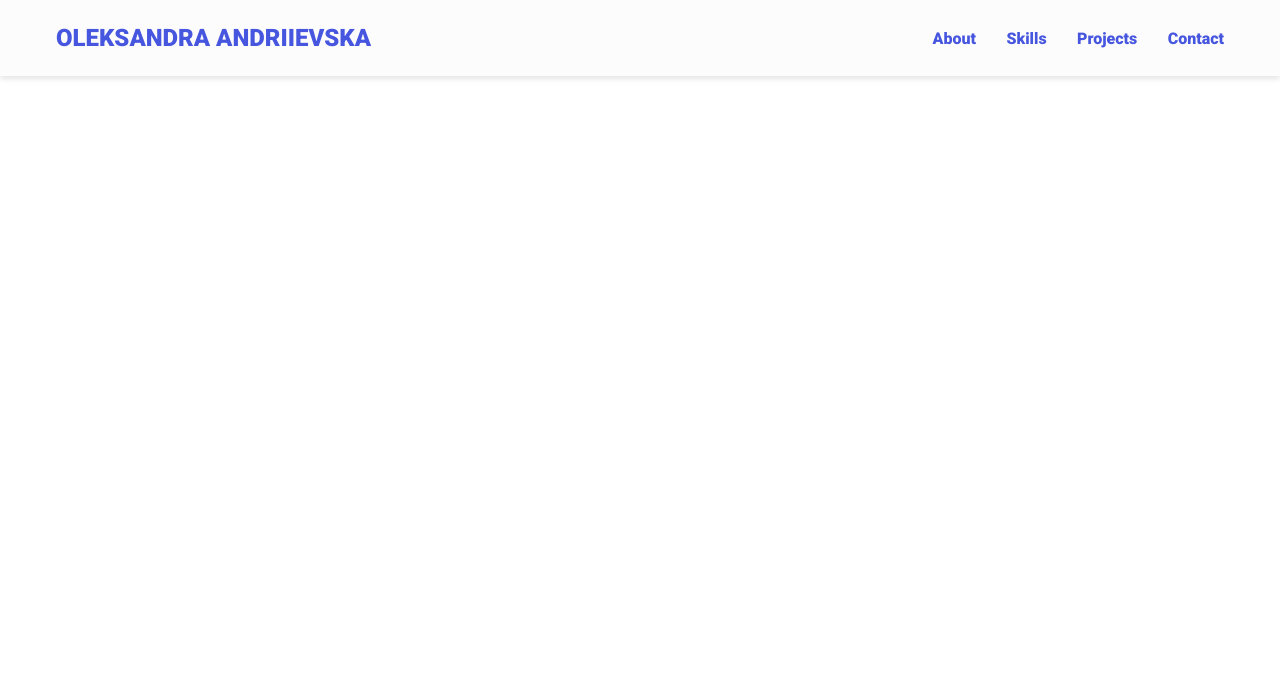
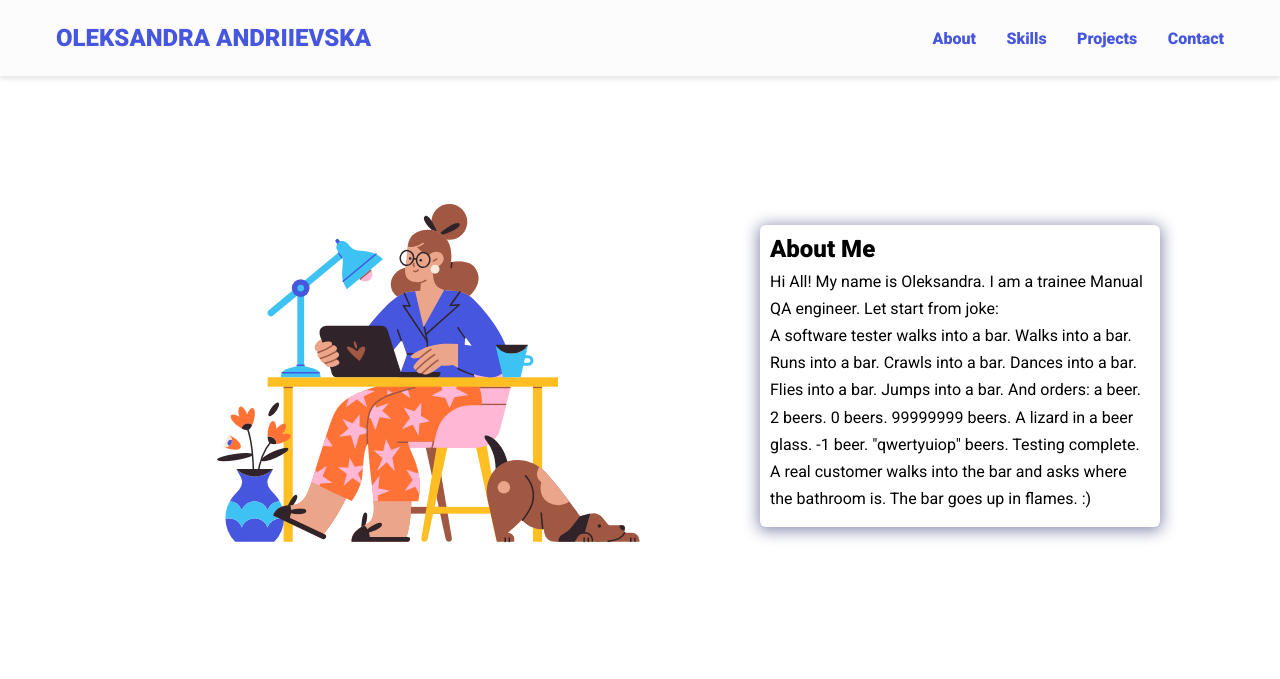
Before and after one commit to alexaandrievskaya/oleksandra-andriievska, a website: page index.html in a window 1280 px wide. Drawn offline with nearby package versions, Linux system fonts and the light colour scheme.

Commit message:
UPD: added hero section

```diff
--- a/assets/css/styles.css
+++ b/assets/css/styles.css
@@ -91,3 +91,35 @@ nav ul li {
   cursor: pointer;
   display: none;
 }
+
+/*Hero Section*/
+
+.hero {
+  display: flex;
+  align-items: center;
+  justify-content: center;
+  gap: 2.5rem;
+  max-width: 68.75rem;
+  margin: auto;
+}
+
+.hero img {
+  height: 37.5rem;
+  width: 37.5rem;
+}
+
+.bio {
+  width: 25rem;
+  padding: 0.625rem;
+  border-radius: 6px;
+  box-shadow: 0px 2px 15px 2px var(--primary-shadow);
+}
+
+.bio h1 {
+  margin-bottom: var(--bottom-margin);
+}
+
+.bio p {
+  line-height: var(--line-height);
+  padding: 0.3rem 0;
+}
--- a/index.html
+++ b/index.html
@@ -45,6 +45,26 @@
     </nav>
     <!-- Hero Section -->
 
+    <section class="hero" id="about">
+      <img
+              src="assets/images/wfh_1.svg"
+              alt="oleksandra-andriievska"
+              loading="lazy"
+              class="hero-img"
+      />
+      <div class="bio animate__animated animate__shakeX">
+        <h2 class="bio-title">About Me</h2>
+        <p class="bio-text">
+          Hi All! My name is Oleksandra. I am a trainee Manual QA engineer. Let start from joke:
+          <br>A software tester walks into a bar.
+          Walks into a bar. Runs into a bar. Crawls into a bar. Dances into a bar. Flies into a bar. Jumps into a bar.
+          And orders: a beer. 2 beers. 0 beers. 99999999 beers. A lizard in a beer glass. -1 beer. "qwertyuiop" beers.
+          Testing complete.
+          A real customer walks into the bar and asks where the bathroom is. The bar goes up in flames. :)
+        </p>
+      </div>
+    </section>
+
     <!-- More about -->
 
     <!-- Skills section -->
```
